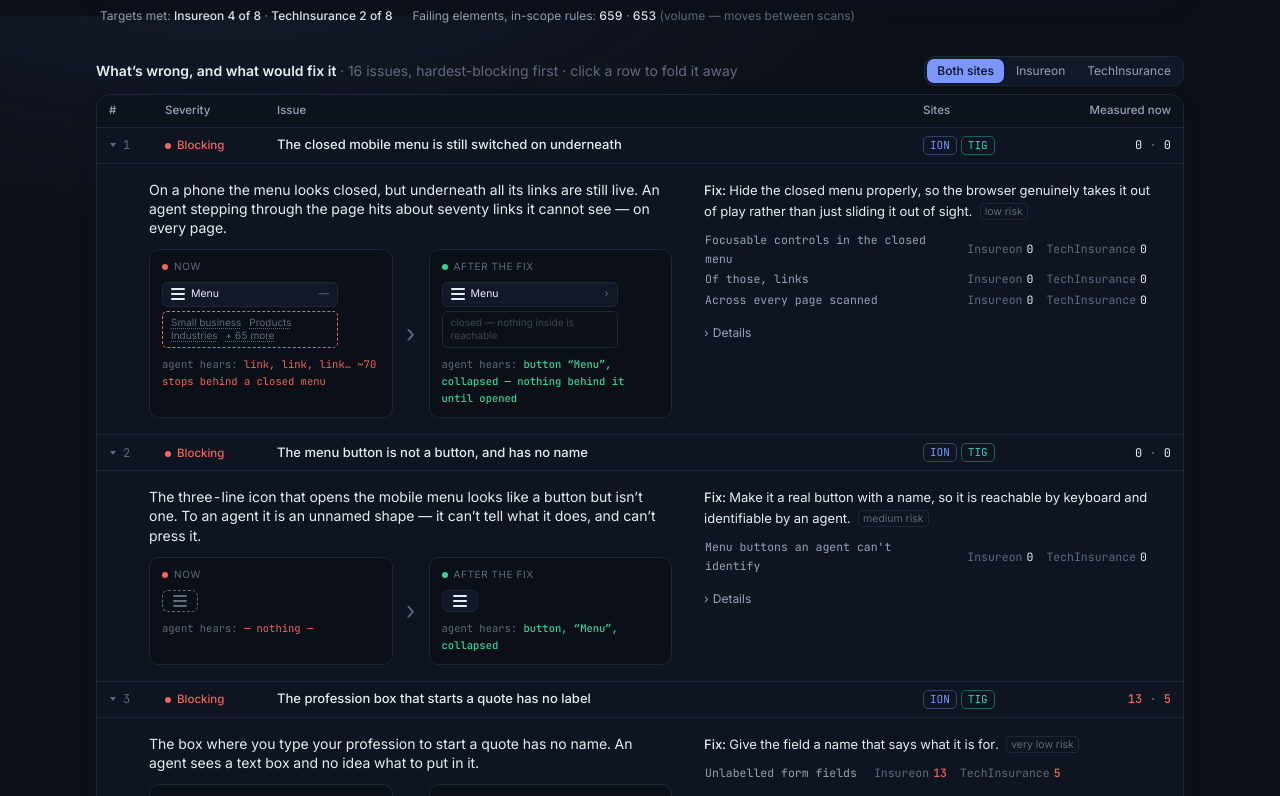
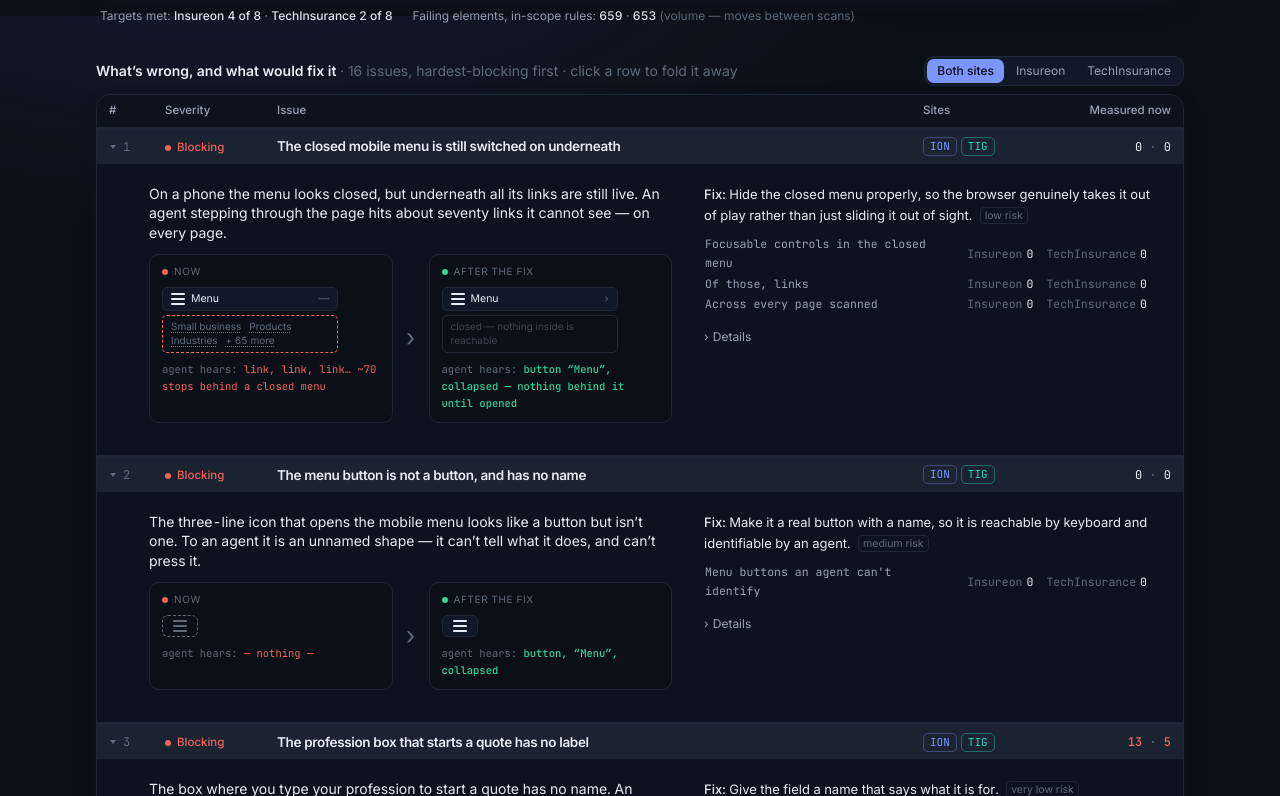
Before and after one commit to juanflores-ion/a11y-checker, a Next.js app: page / in a window 1280 px wide. Shown: the part 784-1580 px from the top of the page. Built offline with nearby package versions, Linux system fonts and the light colour scheme.

Commit message:
Draw each issue as a card: title strip, heavier divider, room at the foot

```diff
--- a/src/components/overview/IssuesTable.tsx
+++ b/src/components/overview/IssuesTable.tsx
@@ -163,23 +163,31 @@ function IssueRows({
   const panelId = `issue-${issue.id}`;
   return (
     <>
+      {/**
+        * Every row is open by default, so without a heavier boundary the page
+        * reads as one long run of text and nobody can see where an issue ends.
+        * Each issue is drawn as a card: a 2px rule above its header, a tinted
+        * header strip, and the detail sharing the header's tint below it.
+        */}
       <tr
         onClick={onToggle}
-        className={`cursor-pointer transition-colors hover:bg-paper/60 ${open ? 'bg-paper/40' : ''}`}
+        className={`cursor-pointer border-t-[3px] border-rule transition-colors ${
+          open ? 'bg-white/[0.045] hover:bg-white/[0.06]' : 'hover:bg-paper/60'
+        }`}
       >
-        <Td className="pr-0 font-mono text-xs text-faint tnum">
+        <Td className={`pr-0 font-mono text-xs text-faint tnum ${open ? 'h-11 border-b-0' : ''}`}>
           <span className="inline-flex items-center gap-1.5">
             <Caret open={open} />
             {index ?? '·'}
           </span>
         </Td>
-        <Td>
+        <Td className={open ? 'border-b-0' : ''}>
           <span className={`inline-flex items-center gap-1.5 whitespace-nowrap text-[11.5px] font-medium ${muted ? 'text-faint' : SEVERITY_TEXT[issue.severity]}`}>
             <StatusDot tone={muted ? 'na' : SEVERITY_DOT[issue.severity]} />
             {muted ? 'Owned elsewhere' : SEVERITY_LABEL[issue.severity]}
           </span>
         </Td>
-        <Td className={muted ? 'text-muted' : ''}>
+        <Td className={`${muted ? 'text-muted' : ''} ${open ? 'border-b-0' : ''}`}>
           <button
             type="button"
             onClick={(e) => {
@@ -190,7 +198,9 @@ function IssueRows({
             }}
             aria-expanded={open}
             aria-controls={open ? panelId : undefined}
-            className={`text-left hover:underline underline-offset-2 ${open ? 'font-medium text-ink' : ''}`}
+            className={`text-left text-[13.5px] font-semibold tracking-tight hover:underline underline-offset-2 ${
+              open ? 'text-ink' : 'text-ink/90'
+            }`}
           >
             {issue.title}
           </button>
@@ -200,20 +210,20 @@ function IssueRows({
             </Tag>
           ) : null}
         </Td>
-        <Td>
+        <Td className={open ? 'border-b-0' : ''}>
           <span className="inline-flex gap-1">
             {issue.brands.map((b) => (
               <SiteChip key={b} brand={b} />
             ))}
           </span>
         </Td>
-        <Td align="right" className="whitespace-nowrap font-mono text-xs tnum">
+        <Td align="right" className={`whitespace-nowrap font-mono text-xs tnum ${open ? 'border-b-0' : ''}`}>
           <HeadlineFigure issue={issue} brands={brands} metricsByBrand={metricsByBrand} muted={muted} />
         </Td>
       </tr>
       {open ? (
         <tr id={panelId}>
-          <Td colSpan={5} className="h-auto bg-paper/40 py-4 pl-[3.25rem] pr-6">
+          <Td colSpan={5} className="h-auto border-b-0 bg-paper/50 pb-8 pl-[3.25rem] pr-6 pt-5">
             <IssueDetail issue={issue} brands={brands} metricsByBrand={metricsByBrand} muted={muted} />
           </Td>
         </tr>
```
